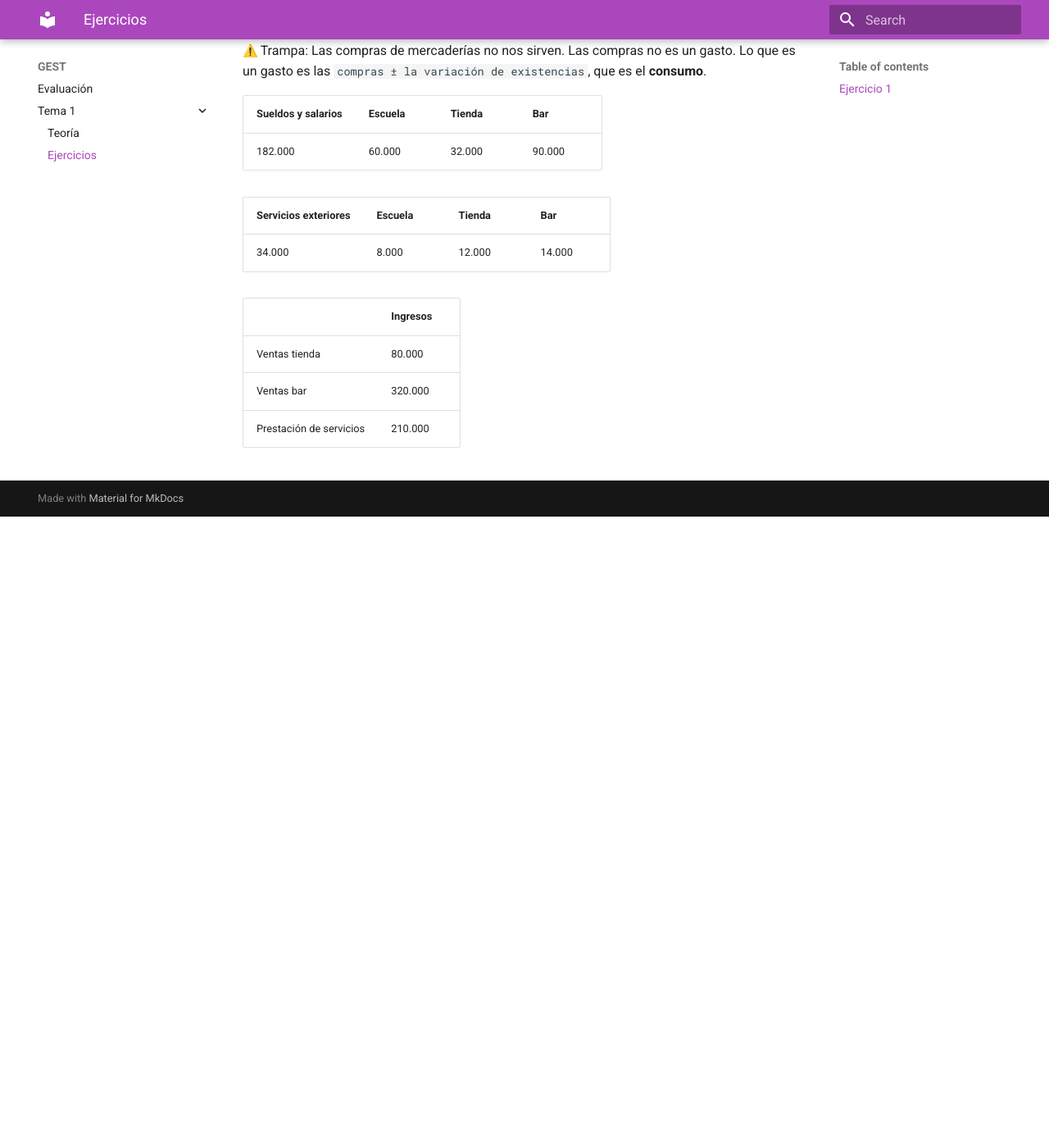
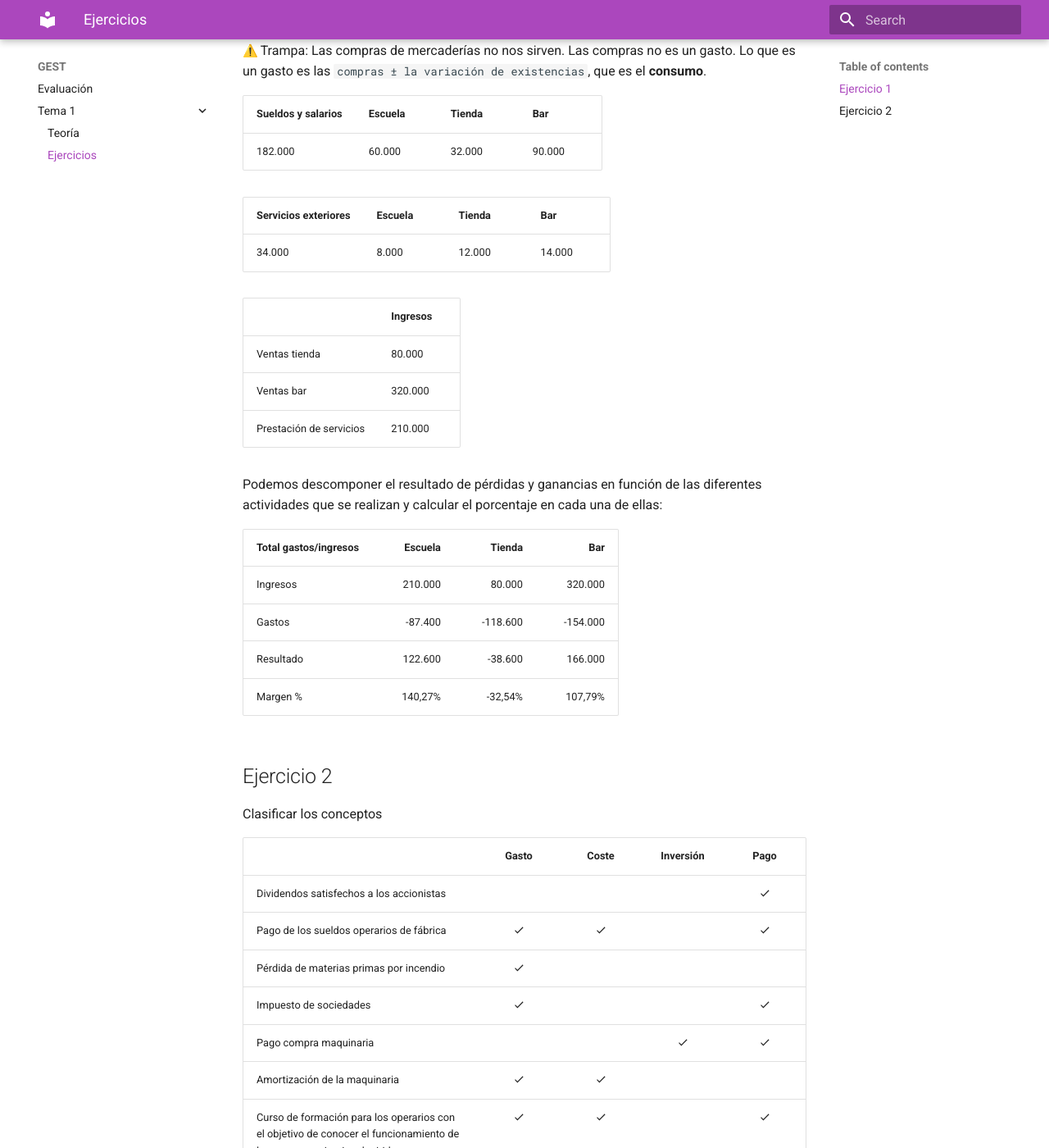
Before and after one commit to team-ittade/gest, an MkDocs documentation site: the page built from docs/tema-1/ejercicios.md, in a window 1280 px wide and 1400 px high, scrolled down 1269 px. Shown: the whole window at 82% size. Built offline with MkDocs 1.6.1 and Material for MkDocs 9.7.7, drawn with Linux system fonts in a browser that asks for light colours; emoji names are drawn with the system emoji font; comment, search, counter and statistics services are not loaded; before the commit the page ends 1899 px from its top, so only the background shows below that; some of the changed text lies outside the part shown.

Commit message:
2021-02-17 - ejercicio 2

```diff
--- a/docs/tema-1/ejercicios.md
+++ b/docs/tema-1/ejercicios.md
@@ -47,3 +47,32 @@ En su enunciado tiene desglosados las `amortizaciones`, las `compras de mercader
 |Ventas tienda|80.000|
 |Ventas bar|320.000|
 |Prestación de servicios|210.000|
+
+Podemos descomponer el resultado de pérdidas y ganancias en función de las diferentes actividades que se realizan y calcular el porcentaje en cada una de ellas:
+
+|Total gastos/ingresos|Escuela|Tienda|Bar|
+|--|--:|--:|--:|
+|Ingresos|210.000|80.000|320.000
+|Gastos|-87.400|-118.600|-154.000|
+|Resultado|122.600|-38.600|166.000|
+|Margen %|140,27%|-32,54%|107,79%|
+
+## Ejercicio 2
+
+Clasificar los conceptos
+
+||Gasto|Coste|Inversión|Pago|
+|--|:--:|:--:|:--:|:--:|
+|Dividendos satisfechos a los accionistas||||:material-check:|
+|Pago de los sueldos operarios de fábrica|:material-check:|:material-check:||:material-check:|
+|Pérdida de materias primas por incendio|:material-check:||||
+|Impuesto de sociedades|:material-check:|||:material-check:|
+|Pago compra maquinaria|||:material-check:|:material-check:|
+|Amortización de la maquinaria|:material-check:|:material-check:|||
+|Curso de formación para los operarios con el objetivo de conocer el funcionamiento de la nueva maquinaria adquirida|:material-check:|:material-check:||:material-check:|
+|Pago del impuesto IVA||||:material-check:|
+|Utilización de las materias primas adquiridas al contado en el ejercicio anterior.|:material-check:|:material-check:|||
+|Lotería regalada a los trabajadores por Navidad|:material-check:|||:material-check:|
+|Impuesto por actividades económicas|:material-check:|||:material-check:|
+|Pago y devengo de intereses|:material-check:|||:material-check:|
+|Pago a comerciales|:material-check:|||:material-check:|
```
